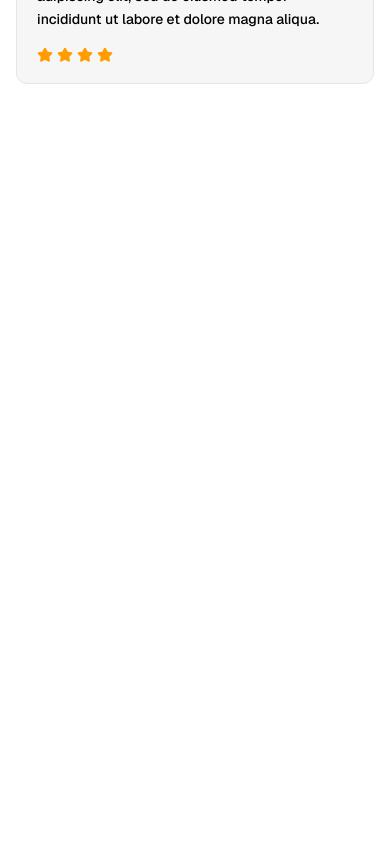
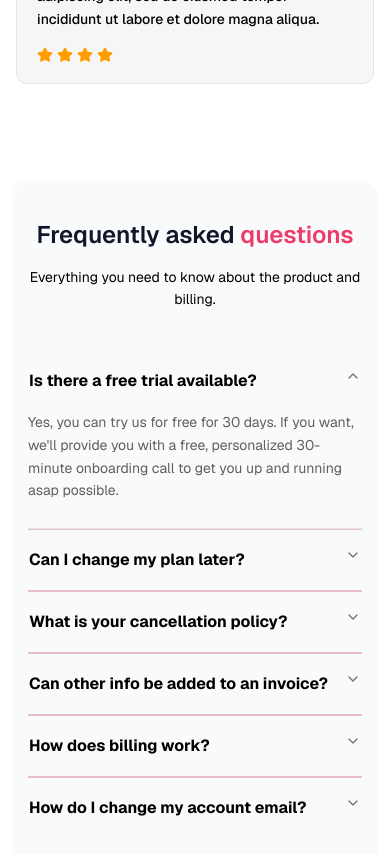
Before and after one commit to joy-sarkar-swe/airbnb-assistant-nextjs, a Next.js app: page / in a window 390 px wide. Shown: the part 11080-11934 px from the top of the page. Before the commit the page ends 11212 px from the top, so only its background shows below. Built offline with nearby package versions, Linux system fonts and the light colour scheme.

Commit message:
feat: faq  added

```diff
--- a/app/page.tsx
+++ b/app/page.tsx
@@ -1,4 +1,5 @@
 import ClientReviews from "@/components/client-reviews";
+import FAQ from "@/components/faq";
 import GetStarted from "@/components/get-started";
 import HeroSection from "@/components/hero";
 import OnboardingSteps from "@/components/onboarding-steps";
@@ -18,6 +19,7 @@ export default function Home() {
       <GetStarted />
       <OnboardingSteps />
       <ClientReviews />
+      <FAQ />
     </>
   );
 }
--- /dev/null
+++ b/components/faq.tsx
@@ -0,0 +1,97 @@
+"use client";
+
+import {
+  Accordion,
+  AccordionContent,
+  AccordionItem,
+  AccordionTrigger,
+} from "./ui/accordion";
+
+const faqItems = [
+  {
+    id: "item-1",
+    question: "Is there a free trial available?",
+    answer:
+      "Yes, you can try us for free for 30 days. If you want, we'll provide you with a free, personalized 30-minute onboarding call to get you up and running asap possible.",
+  },
+  {
+    id: "item-2",
+    question: "Can I change my plan later?",
+    answer:
+      "Absolutely! You can upgrade or downgrade your plan at any time. If you need assistance with changing your plan, our support team is here to help you through the process.",
+  },
+  {
+    id: "item-3",
+    question: "What is your cancellation policy?",
+    answer:
+      "Don't worry, we offer a hassle-free cancellation policy. You can cancel your subscription at any time through your account settings.",
+  },
+  {
+    id: "item-4",
+    question: "Can other info be added to an invoice?",
+    answer:
+      "Yes, you can add additional information to your invoices including notes, terms, and custom details.",
+  },
+  {
+    id: "item-5",
+    question: "How does billing work?",
+    answer:
+      "Billing is simple and transparent. You will be billed monthly or annually depending on your plan.",
+  },
+  {
+    id: "item-6",
+    question: "How do I change my account email?",
+    answer:
+      "Go to account settings → Email → Update. Support is available if needed.",
+  },
+];
+
+export default function FAQ() {
+  return (
+    <section className='w-full px-3 sm:px-4 md:px-8 lg:px-16 py-12 md:py-16'>
+      <div className='w-full bg-[#f9fafb] rounded-2xl py-10 md:py-14 px-4 md:px-8'>
+        {/* Header */}
+        <div className='flex flex-col items-center gap-4 md:gap-5 mb-10 md:mb-14 text-center'>
+          <h2 className='font-semibold text-2xl md:text-3xl lg:text-4xl leading-tight max-w-3xl'>
+            <span className='text-[#0f1728]'>Frequently asked </span>
+            <span className='text-[#ed3c6a]'>questions</span>
+          </h2>
+
+          <p className='text-sm md:text-base lg:text-lg text-black max-w-3xl leading-relaxed'>
+            Everything you need to know about the product and billing.
+          </p>
+        </div>
+
+        {/* Accordion */}
+        <div className='flex justify-center w-full'>
+          <Accordion
+            type='single'
+            defaultValue='item-1'
+            collapsible
+            className='w-full max-w-3xl'>
+            {faqItems.map((item, index) => (
+              <AccordionItem
+                key={item.id}
+                value={item.id}
+                className={`${
+                  index === 0 ? "" : "border-t border-[#bf204947]"
+                }`}>
+                <AccordionTrigger className='py-4 md:py-5 text-left hover:no-underline w-full'>
+                  <span className='flex-1 font-bold text-black text-base md:text-lg leading-relaxed cursor-pointer'>
+                    {item.question}
+                  </span>
+                </AccordionTrigger>
+
+                <AccordionContent>
+                  <p className='text-[#5f5f5f] text-sm md:text-base leading-relaxed pb-4 wrap-break-word whitespace-normal'>
+                    {item.answer}
+                  </p>
+                </AccordionContent>
+              </AccordionItem>
+            ))}
+          </Accordion>
+        </div>
+      </div>
+    </section>
+  );
+}
--- a/components/hero.tsx
+++ b/components/hero.tsx
@@ -208,7 +208,7 @@ export default function Hero() {
               <ArrowRight className='w-3 h-3 xl:w-4 xl:h-4 transition-transform group-hover:translate-x-1' />
             </Button>
             <Link
-              href='#'
+              href={"#pricing"}
               className='text-sm text-black underline hover:text-[#ed3c6a] transition-colors duration-200'>
               See Pricing
             </Link>
--- /dev/null
+++ b/components/ui/accordion.tsx
@@ -0,0 +1,81 @@
+"use client"
+
+import * as React from "react"
+import { Accordion as AccordionPrimitive } from "radix-ui"
+
+import { cn } from "@/lib/utils"
+import { ChevronDownIcon, ChevronUpIcon } from "lucide-react"
+
+function Accordion({
+  className,
+  ...props
+}: React.ComponentProps<typeof AccordionPrimitive.Root>) {
+  return (
+    <AccordionPrimitive.Root
+      data-slot="accordion"
+      className={cn("flex w-full flex-col", className)}
+      {...props}
+    />
+  )
+}
+
+function AccordionItem({
+  className,
+  ...props
+}: React.ComponentProps<typeof AccordionPrimitive.Item>) {
+  return (
+    <AccordionPrimitive.Item
+      data-slot="accordion-item"
+      className={cn("not-last:border-b", className)}
+      {...props}
+    />
+  )
+}
+
+function AccordionTrigger({
+  className,
+  children,
+  ...props
+}: React.ComponentProps<typeof AccordionPrimitive.Trigger>) {
+  return (
+    <AccordionPrimitive.Header className="flex">
+      <AccordionPrimitive.Trigger
+        data-slot="accordion-trigger"
+        className={cn(
+          "group/accordion-trigger relative flex flex-1 items-start justify-between rounded-lg border border-transparent py-2.5 text-left text-sm font-medium transition-all outline-none hover:underline focus-visible:border-ring focus-visible:ring-3 focus-visible:ring-ring/50 focus-visible:after:border-ring disabled:pointer-events-none disabled:opacity-50 **:data-[slot=accordion-trigger-icon]:ml-auto **:data-[slot=accordion-trigger-icon]:size-4 **:data-[slot=accordion-trigger-icon]:text-muted-foreground",
+          className
+        )}
+        {...props}
+      >
+        {children}
+        <ChevronDownIcon data-slot="accordion-trigger-icon" className="pointer-events-none shrink-0 group-aria-expanded/accordion-trigger:hidden" />
+        <ChevronUpIcon data-slot="accordion-trigger-icon" className="pointer-events-none hidden shrink-0 group-aria-expanded/accordion-trigger:inline" />
+      </AccordionPrimitive.Trigger>
+    </AccordionPrimitive.Header>
+  )
+}
+
+function AccordionContent({
+  className,
+  children,
+  ...props
+}: React.ComponentProps<typeof AccordionPrimitive.Content>) {
+  return (
+    <AccordionPrimitive.Content
+      data-slot="accordion-content"
+      className="overflow-hidden text-sm data-open:animate-accordion-down data-closed:animate-accordion-up"
+      {...props}
+    >
+      <div
+        className={cn(
+          "h-(--radix-accordion-content-height) pt-0 pb-2.5 [&_a]:underline [&_a]:underline-offset-3 [&_a]:hover:text-foreground [&_p:not(:last-child)]:mb-4",
+          className
+        )}
+      >
+        {children}
+      </div>
+    </AccordionPrimitive.Content>
+  )
+}
+
+export { Accordion, AccordionItem, AccordionTrigger, AccordionContent }
```
